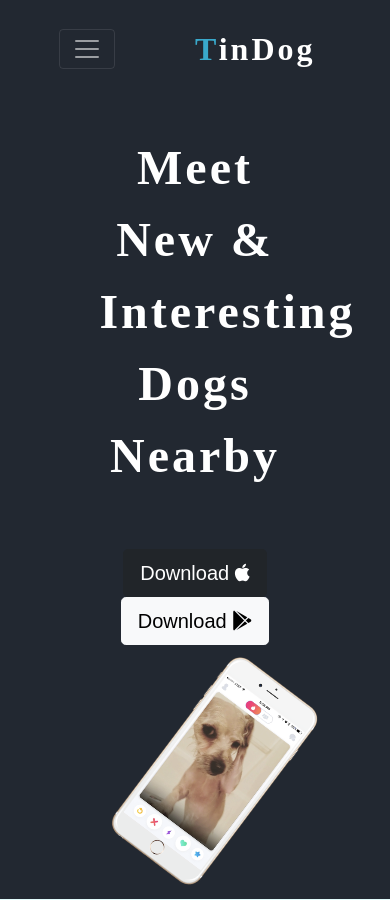
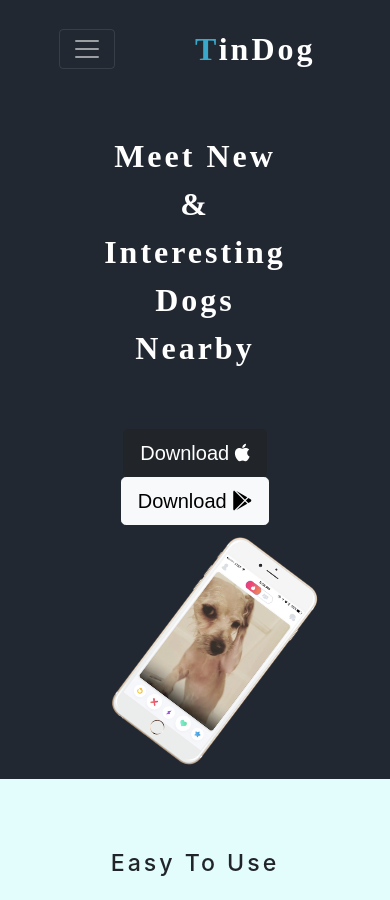
Before and after one commit to Moshe-jpg/TinDog-Start-master-1-, a PHP site: page / in a window 390 px wide. Shown: the top 900 px of the page. Run offline with PHP 8.4, Linux system fonts and the light colour scheme; some libraries are stand-ins or nearby versions.

Commit message:
Text size changes for h1 &h3

```diff
--- a/css/styles.css
+++ b/css/styles.css
@@ -51,6 +51,13 @@
   font-family: 'PT Serif Caption', serif;
   font-weight: bold;
 }
+
+@media (max-width: 770px) {
+  .title-header {
+    font-size: xx-large;
+  }
+}
+
 
 .iphone {
   width: 40%;
```
